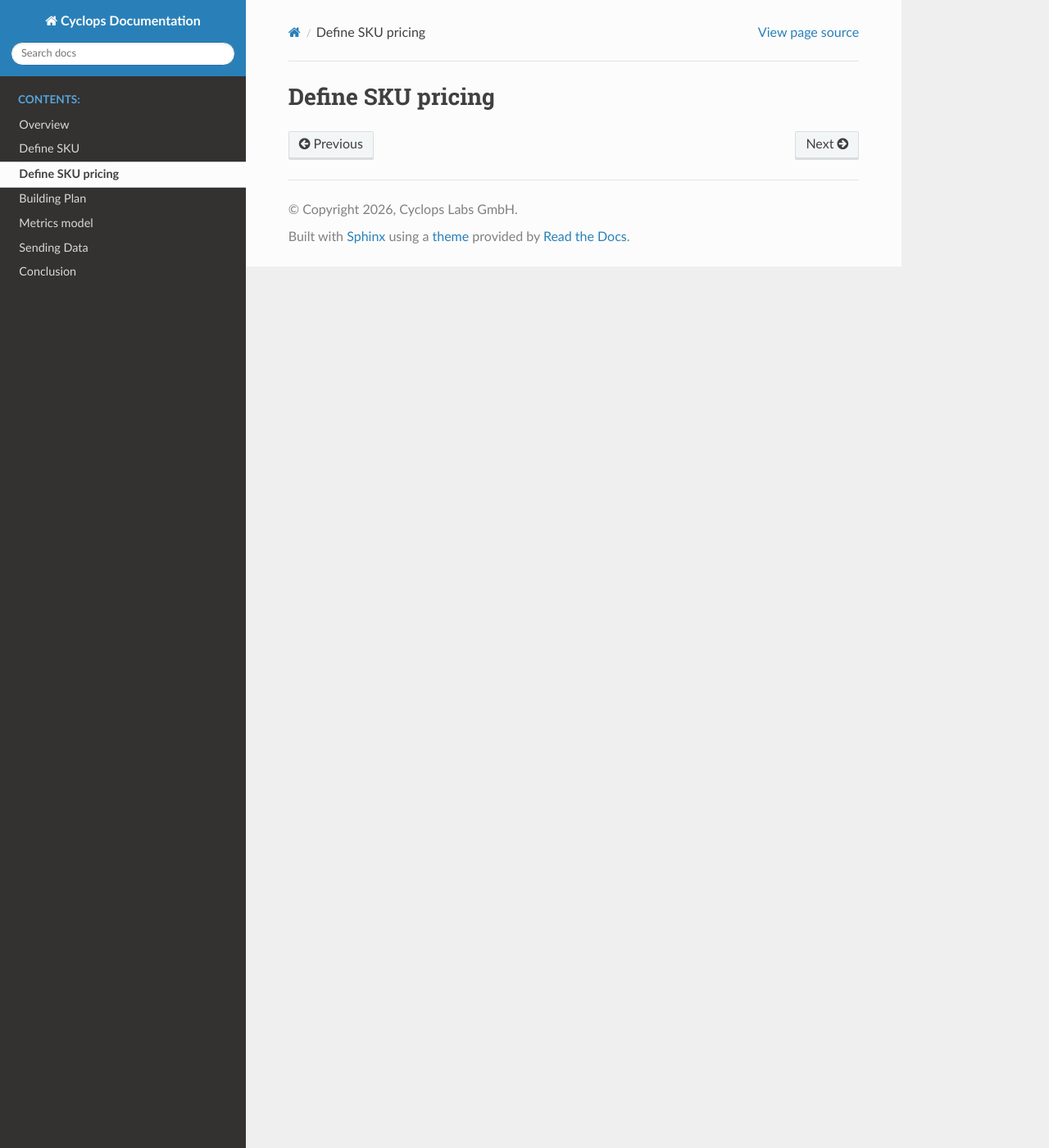
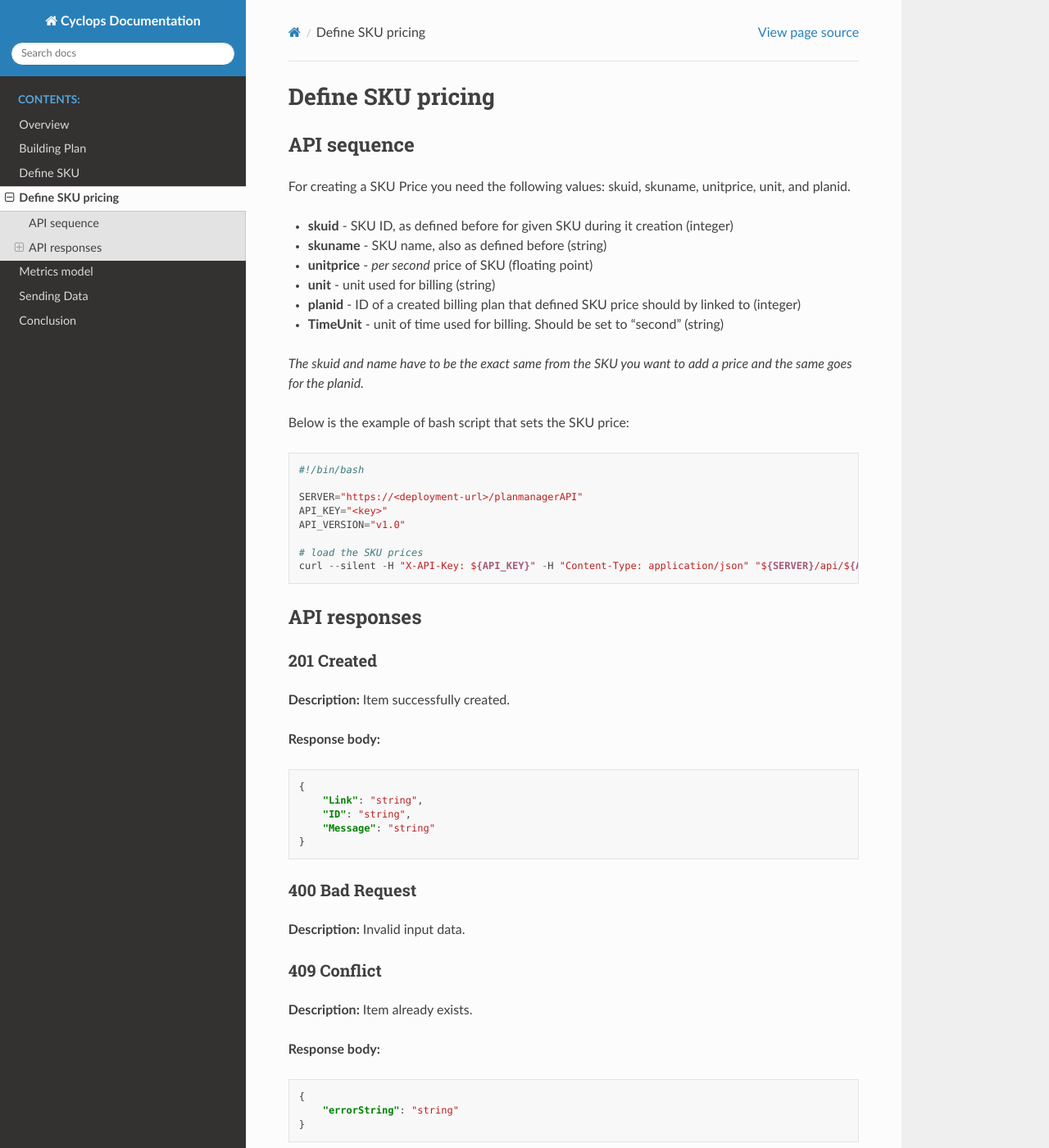
Before and after one commit to Cyclops-Labs/documentation, a Sphinx documentation site: the page built from docs/source/pricing.rst, in a window 1280 px wide and 1400 px high. Shown: the whole window at 82% size. Built offline with Sphinx 7.4.7 and the Read the Docs theme 3.1.0, drawn with Linux system fonts in a browser that asks for light colours; some of the changed text lies outside the part shown.

Commit message:
Set the SKU prices page

```diff
--- a/docs/source/index.rst
+++ b/docs/source/index.rst
@@ -18,9 +18,9 @@ to set up SKUs, set pricing, configure plans, in order to monetize any custom re
    :caption: Contents:
 
    overview.rst
+   plan.rst
    sku.rst
    pricing.rst
-   plan.rst
    metric.rst
    ingestion.rst
    conclusion.rst
--- a/docs/source/pricing.rst
+++ b/docs/source/pricing.rst
@@ -1,3 +1,77 @@
-================
+==================
 Define SKU pricing
-================
+==================
+
+API sequence
+#############
+
+For creating a SKU Price you need the following values: skuid, skuname, unitprice, unit, and planid.
+
+- **skuid** - SKU ID, as defined before for given SKU during it creation (integer)
+- **skuname** - SKU name, also as defined before (string)
+- **unitprice** - *per second* price of SKU (floating point)
+- **unit** - unit used for billing (string)
+- **planid** - ID of a created billing plan that defined SKU price should by linked to (integer)
+- **TimeUnit** - unit of time used for billing. Should be set to "second" (string)
+
+*The skuid and name have to be the exact same from the SKU you want to add a price and the same goes for the planid.*
+
+Below is the example of bash script that sets the SKU price::
+
+    #!/bin/bash
+
+    SERVER="https://<deployment-url>/planmanagerAPI"
+    API_KEY="<key>"
+    API_VERSION="v1.0"
+
+    # load the SKU prices
+    curl --silent -H "X-API-Key: ${API_KEY}" -H "Content-Type: application/json" "${SERVER}/api/${API_VERSION}/sku/price" -X POST -d '{ "skuid": "13", "skuname": "cpu008ram008", "unitprice": 0.000060882800608, "unit": "Instance", "planid": "1", "TimeUnit": "second" }'
+
+API responses
+#############
+
+201 Created
+***********
+
+**Description:** Item successfully created.
+
+**Response body:**
+
+.. code-block:: json
+
+    {
+        "Link": "string",
+        "ID": "string",
+        "Message": "string"
+    }
+
+400 Bad Request
+***************
+
+**Description:** Invalid input data.
+
+409 Conflict
+************
+
+**Description:** Item already exists.
+
+**Response body:**
+
+.. code-block:: json
+
+    {
+        "errorString": "string"
+    }
+
+500 Unexpected error
+********************
+
+**Description:** Unexpected server error occured.
+
+**Response body:**
+
+.. code-block:: json
+
+    {
+        "errorString": "string"
+    }
```
